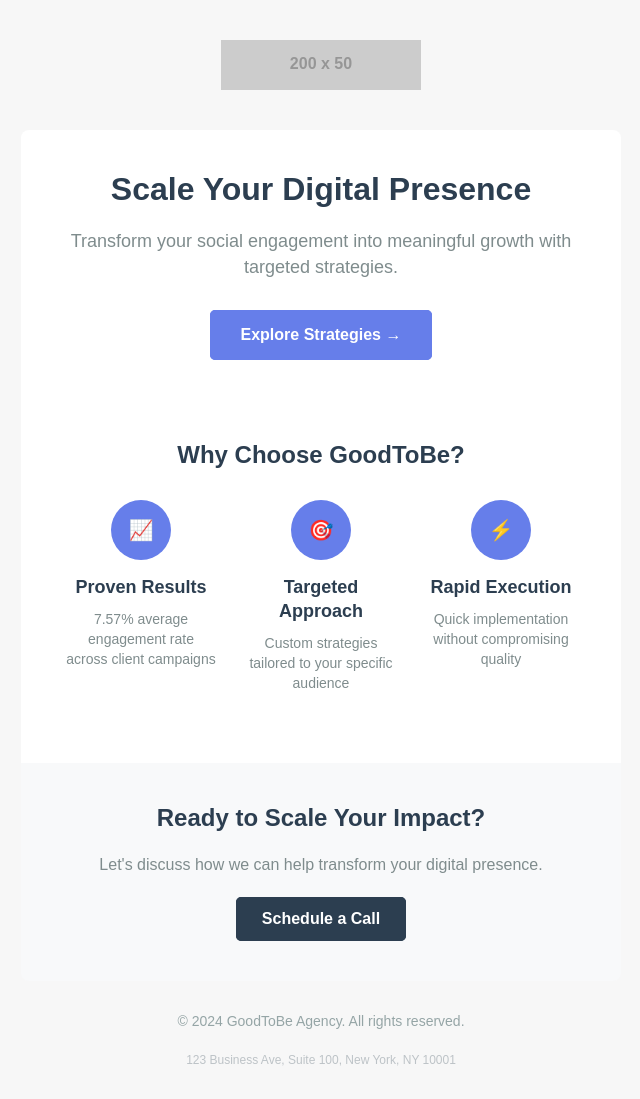
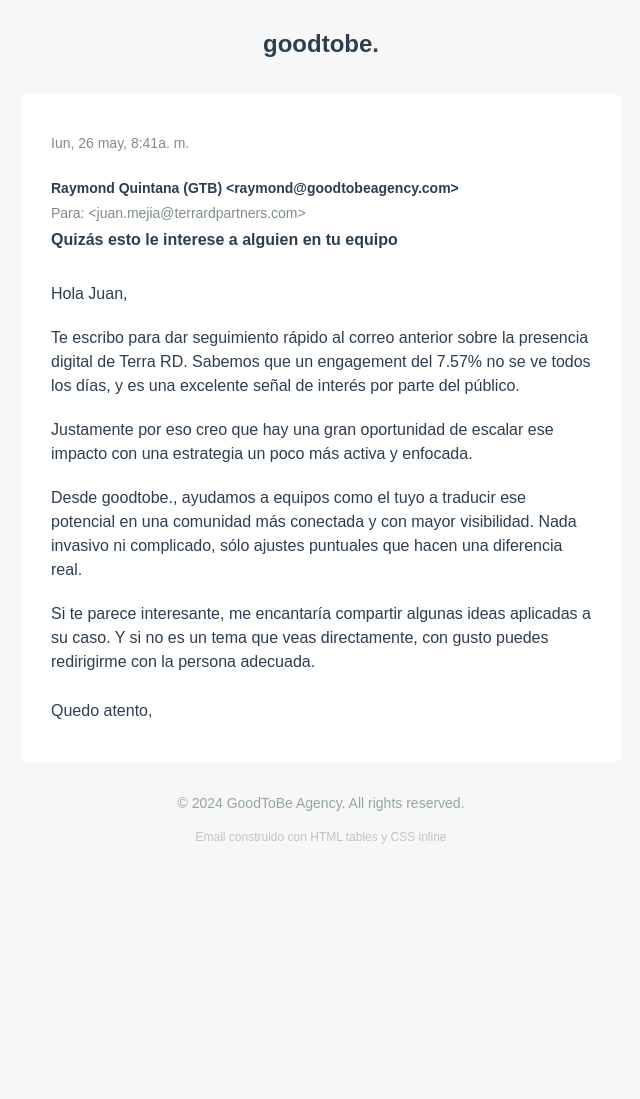
Before and after one commit to raymondbass23/email-portfolio, a plain HTML site: page examples/goodtobe-agency-newsletter/index.html in a window 1280 px wide. Shown: the whole page, without its empty margins (319-959 px from the left). After the commit the page ends 876 px from the top, so only its background shows below. Drawn offline with Linux system fonts and the light colour scheme; placeholder pictures from the web are drawn by us.

Commit message:
Update index.html

```diff
--- a/examples/goodtobe-agency-newsletter/index.html
+++ b/examples/goodtobe-agency-newsletter/index.html
@@ -43,155 +43,92 @@
                 <table border="0" cellpadding="0" cellspacing="0" width="100%" style="max-width:600px;" class="mobile-full">
                     <!-- HEADER -->
                     <tr>
-                        <td align="center" valign="top" class="mobile-padding" style="padding:40px 0 20px 0;">
+                        <td align="center" valign="top" class="mobile-padding" style="padding:30px 0 20px 0;">
                             <table border="0" cellpadding="0" cellspacing="0" width="100%">
                                 <tr>
-                                    <td align="center" valign="top" style="padding:0 0 20px 0;">
-                                        <img src="https://via.placeholder.com/200x50/667eea/ffffff?text=GoodToBe.Agency" width="200" height="50" alt="GoodToBe Agency" style="display:block; border:0;">
+                                    <td align="center" valign="top" style="padding:0 0 15px 0;">
+                                        <!-- Logo placeholder - similar al PDF -->
+                                        <span style="font-family:Arial, Helvetica, sans-serif; font-size:24px; color:#2c3e50; font-weight:bold;">goodtobe.</span>
                                     </td>
                                 </tr>
                             </table>
                         </td>
                     </tr>
 
-                    <!-- HERO SECTION -->
+                    <!-- CONTENT SECTION - Réplica exacta del PDF -->
                     <tr>
-                        <td align="center" valign="top" class="mobile-padding" bgcolor="#ffffff" style="padding:40px 30px; border-radius:8px 8px 0 0;">
+                        <td align="center" valign="top" class="mobile-padding" bgcolor="#ffffff" style="padding:40px 30px; border-radius:8px;">
                             <table border="0" cellpadding="0" cellspacing="0" width="100%">
                                 <tr>
-                                    <td align="center" valign="top" style="padding:0 0 20px 0;">
-                                        <h1 style="font-family:Arial, Helvetica, sans-serif; font-size:32px; line-height:38px; color:#2c3e50; margin:0;" class="mobile-header">Scale Your Digital Presence</h1>
-                                    </td>
-                                </tr>
-                                <tr>
-                                    <td align="center" valign="top" style="padding:0 0 30px 0;">
-                                        <p style="font-family:Arial, Helvetica, sans-serif; font-size:18px; line-height:26px; color:#7f8c8d; margin:0;" class="mobile-text">
-                                            Transform your social engagement into meaningful growth with targeted strategies.
+                                    <td align="left" valign="top" style="padding:0 0 25px 0;">
+                                        <p style="font-family:Arial, Helvetica, sans-serif; font-size:14px; line-height:20px; color:#7f8c8d; margin:0;">
+                                            Iun, 26 may, 8:41a. m.
                                         </p>
                                     </td>
                                 </tr>
                                 <tr>
-                                    <td align="center" valign="top">
-                                        <table border="0" cellpadding="0" cellspacing="0">
-                                            <tr>
-                                                <td align="center" valign="top" style="border-radius:5px;" bgcolor="#667eea">
-                                                    <a href="#" target="_blank" style="font-family:Arial, Helvetica, sans-serif; font-size:16px; color:#ffffff; text-decoration:none; border-radius:5px; padding:15px 30px; border:1px solid #667eea; display:inline-block; font-weight:bold;" class="mobile-full">
-                                                        Explore Strategies →
-                                                    </a>
-                                                </td>
-                                            </tr>
-                                        </table>
-                                    </td>
-                                </tr>
-                            </table>
-                        </td>
-                    </tr>
-
-                    <!-- CONTENT SECTION -->
-                    <tr>
-                        <td align="center" valign="top" class="mobile-padding" bgcolor="#ffffff" style="padding:40px 30px;">
-                            <table border="0" cellpadding="0" cellspacing="0" width="100%">
-                                <tr>
-                                    <td align="center" valign="top" style="padding:0 0 30px 0;">
-                                        <h2 style="font-family:Arial, Helvetica, sans-serif; font-size:24px; line-height:30px; color:#2c3e50; margin:0;" class="mobile-header">Why Choose GoodToBe?</h2>
-                                    </td>
-                                </tr>
-                                <tr>
-                                    <td align="center" valign="top">
-                                        <table border="0" cellpadding="0" cellspacing="0" width="100%">
-                                            <tr>
-                                                <td align="center" valign="top" width="33%" class="mobile-full" style="padding:0 15px 30px 15px;">
-                                                    <table border="0" cellpadding="0" cellspacing="0" width="100%">
-                                                        <tr>
-                                                            <td align="center" valign="top" style="padding:0 0 15px 0;">
-                                                                <div style="width:60px; height:60px; background-color:#667eea; border-radius:50%; display:flex; align-items:center; justify-content:center; margin:0 auto;">
-                                                                    <span style="color:#ffffff; font-size:20px;">📈</span>
-                                                                </div>
-                                                            </td>
-                                                        </tr>
-                                                        <tr>
-                                                            <td align="center" valign="top">
-                                                                <h3 style="font-family:Arial, Helvetica, sans-serif; font-size:18px; line-height:24px; color:#2c3e50; margin:0 0 10px 0;">Proven Results</h3>
-                                                                <p style="font-family:Arial, Helvetica, sans-serif; font-size:14px; line-height:20px; color:#7f8c8d; margin:0;">
-                                                                    7.57% average engagement rate across client campaigns
-                                                                </p>
-                                                            </td>
-                                                        </tr>
-                                                    </table>
-                                                </td>
-                                                <td align="center" valign="top" width="33%" class="mobile-full" style="padding:0 15px 30px 15px;">
-                                                    <table border="0" cellpadding="0" cellspacing="0" width="100%">
-                                                        <tr>
-                                                            <td align="center" valign="top" style="padding:0 0 15px 0;">
-                                                                <div style="width:60px; height:60px; background-color:#667eea; border-radius:50%; display:flex; align-items:center; justify-content:center; margin:0 auto;">
-                                                                    <span style="color:#ffffff; font-size:20px;">🎯</span>
-                                                                </div>
-                                                            </td>
-                                                        </tr>
-                                                        <tr>
-                                                            <td align="center" valign="top">
-                                                                <h3 style="font-family:Arial, Helvetica, sans-serif; font-size:18px; line-height:24px; color:#2c3e50; margin:0 0 10px 0;">Targeted Approach</h3>
-                                                                <p style="font-family:Arial, Helvetica, sans-serif; font-size:14px; line-height:20px; color:#7f8c8d; margin:0;">
-                                                                    Custom strategies tailored to your specific audience
-                                                                </p>
-                                                            </td>
-                                                        </tr>
-                                                    </table>
-                                                </td>
-                                                <td align="center" valign="top" width="33%" class="mobile-full" style="padding:0 15px 30px 15px;">
-                                                    <table border="0" cellpadding="0" cellspacing="0" width="100%">
-                                                        <tr>
-                                                            <td align="center" valign="top" style="padding:0 0 15px 0;">
-                                                                <div style="width:60px; height:60px; background-color:#667eea; border-radius:50%; display:flex; align-items:center; justify-content:center; margin:0 auto;">
-                                                                    <span style="color:#ffffff; font-size:20px;">⚡</span>
-                                                                </div>
-                                                            </td>
-                                                        </tr>
-                                                        <tr>
-                                                            <td align="center" valign="top">
-                                                                <h3 style="font-family:Arial, Helvetica, sans-serif; font-size:18px; line-height:24px; color:#2c3e50; margin:0 0 10px 0;">Rapid Execution</h3>
-                                                                <p style="font-family:Arial, Helvetica, sans-serif; font-size:14px; line-height:20px; color:#7f8c8d; margin:0;">
-                                                                    Quick implementation without compromising quality
-                                                                </p>
-                                                            </td>
-                                                        </tr>
-                                                    </table>
-                                                </td>
-                                            </tr>
-                                        </table>
-                                    </td>
-                                </tr>
-                            </table>
-                        </td>
-                    </tr>
-
-                    <!-- CTA SECTION -->
-                    <tr>
-                        <td align="center" valign="top" class="mobile-padding" bgcolor="#f8f9fa" style="padding:40px 30px; border-radius:0 0 8px 8px;">
-                            <table border="0" cellpadding="0" cellspacing="0" width="100%">
-                                <tr>
-                                    <td align="center" valign="top" style="padding:0 0 20px 0;">
-                                        <h2 style="font-family:Arial, Helvetica, sans-serif; font-size:24px; line-height:30px; color:#2c3e50; margin:0;" class="mobile-header">Ready to Scale Your Impact?</h2>
-                                    </td>
-                                </tr>
-                                <tr>
-                                    <td align="center" valign="top" style="padding:0 0 20px 0;">
-                                        <p style="font-family:Arial, Helvetica, sans-serif; font-size:16px; line-height:24px; color:#7f8c8d; margin:0;" class="mobile-text">
-                                            Let's discuss how we can help transform your digital presence.
+                                    <td align="left" valign="top" style="padding:0 0 5px 0;">
+                                        <p style="font-family:Arial, Helvetica, sans-serif; font-size:14px; line-height:20px; color:#2c3e50; margin:0; font-weight:bold;">
+                                            Raymond Quintana (GTB) &lt;raymond@goodtobeagency.com&gt;
                                         </p>
                                     </td>
                                 </tr>
                                 <tr>
-                                    <td align="center" valign="top">
-                                        <table border="0" cellpadding="0" cellspacing="0">
-                                            <tr>
-                                                <td align="center" valign="top" style="border-radius:5px;" bgcolor="#2c3e50">
-                                                    <a href="#" target="_blank" style="font-family:Arial, Helvetica, sans-serif; font-size:16px; color:#ffffff; text-decoration:none; border-radius:5px; padding:12px 25px; border:1px solid #2c3e50; display:inline-block; font-weight:bold;" class="mobile-full">
-                                                        Schedule a Call
-                                                    </a>
-                                                </td>
-                                            </tr>
-                                        </table>
+                                    <td align="left" valign="top" style="padding:0 0 5px 0;">
+                                        <p style="font-family:Arial, Helvetica, sans-serif; font-size:14px; line-height:20px; color:#7f8c8d; margin:0;">
+                                            Para: &lt;juan.mejia@terrardpartners.com&gt;
+                                        </p>
+                                    </td>
+                                </tr>
+                                <tr>
+                                    <td align="left" valign="top" style="padding:0 0 30px 0;">
+                                        <p style="font-family:Arial, Helvetica, sans-serif; font-size:16px; line-height:24px; color:#2c3e50; margin:0; font-weight:bold;">
+                                            Quizás esto le interese a alguien en tu equipo
+                                        </p>
+                                    </td>
+                                </tr>
+
+                                <!-- Mensaje principal -->
+                                <tr>
+                                    <td align="left" valign="top" style="padding:0 0 20px 0;">
+                                        <p style="font-family:Arial, Helvetica, sans-serif; font-size:16px; line-height:24px; color:#2c3e50; margin:0;">
+                                            Hola Juan,
+                                        </p>
+                                    </td>
+                                </tr>
+                                <tr>
+                                    <td align="left" valign="top" style="padding:0 0 20px 0;">
+                                        <p style="font-family:Arial, Helvetica, sans-serif; font-size:16px; line-height:24px; color:#2c3e50; margin:0;">
+                                            Te escribo para dar seguimiento rápido al correo anterior sobre la presencia digital de Terra RD. Sabemos que un engagement del 7.57% no se ve todos los días, y es una excelente señal de interés por parte del público.
+                                        </p>
+                                    </td>
+                                </tr>
+                                <tr>
+                                    <td align="left" valign="top" style="padding:0 0 20px 0;">
+                                        <p style="font-family:Arial, Helvetica, sans-serif; font-size:16px; line-height:24px; color:#2c3e50; margin:0;">
+                                            Justamente por eso creo que hay una gran oportunidad de escalar ese impacto con una estrategia un poco más activa y enfocada.
+                                        </p>
+                                    </td>
+                                </tr>
+                                <tr>
+                                    <td align="left" valign="top" style="padding:0 0 20px 0;">
+                                        <p style="font-family:Arial, Helvetica, sans-serif; font-size:16px; line-height:24px; color:#2c3e50; margin:0;">
+                                            Desde goodtobe., ayudamos a equipos como el tuyo a traducir ese potencial en una comunidad más conectada y con mayor visibilidad. Nada invasivo ni complicado, sólo ajustes puntuales que hacen una diferencia real.
+                                        </p>
+                                    </td>
+                                </tr>
+                                <tr>
+                                    <td align="left" valign="top" style="padding:0 0 25px 0;">
+                                        <p style="font-family:Arial, Helvetica, sans-serif; font-size:16px; line-height:24px; color:#2c3e50; margin:0;">
+                                            Si te parece interesante, me encantaría compartir algunas ideas aplicadas a su caso. Y si no es un tema que veas directamente, con gusto puedes redirigirme con la persona adecuada.
+                                        </p>
+                                    </td>
+                                </tr>
+                                <tr>
+                                    <td align="left" valign="top">
+                                        <p style="font-family:Arial, Helvetica, sans-serif; font-size:16px; line-height:24px; color:#2c3e50; margin:0;">
+                                            Quedo atento,
+                                        </p>
                                     </td>
                                 </tr>
                             </table>
@@ -203,7 +140,7 @@
                         <td align="center" valign="top" class="mobile-padding" style="padding:30px 0;">
                             <table border="0" cellpadding="0" cellspacing="0" width="100%">
                                 <tr>
-                                    <td align="center" valign="top" style="padding:0 0 20px 0;">
+                                    <td align="center" valign="top" style="padding:0 0 15px 0;">
                                         <p style="font-family:Arial, Helvetica, sans-serif; font-size:14px; line-height:20px; color:#95a5a6; margin:0;">
                                             &copy; 2024 GoodToBe Agency. All rights reserved.
                                         </p>
@@ -212,7 +149,7 @@
                                 <tr>
                                     <td align="center" valign="top">
                                         <p style="font-family:Arial, Helvetica, sans-serif; font-size:12px; line-height:18px; color:#bdc3c7; margin:0;">
-                                            123 Business Ave, Suite 100, New York, NY 10001
+                                            Email construido con HTML tables y CSS inline
                                         </p>
                                     </td>
                                 </tr>
```
